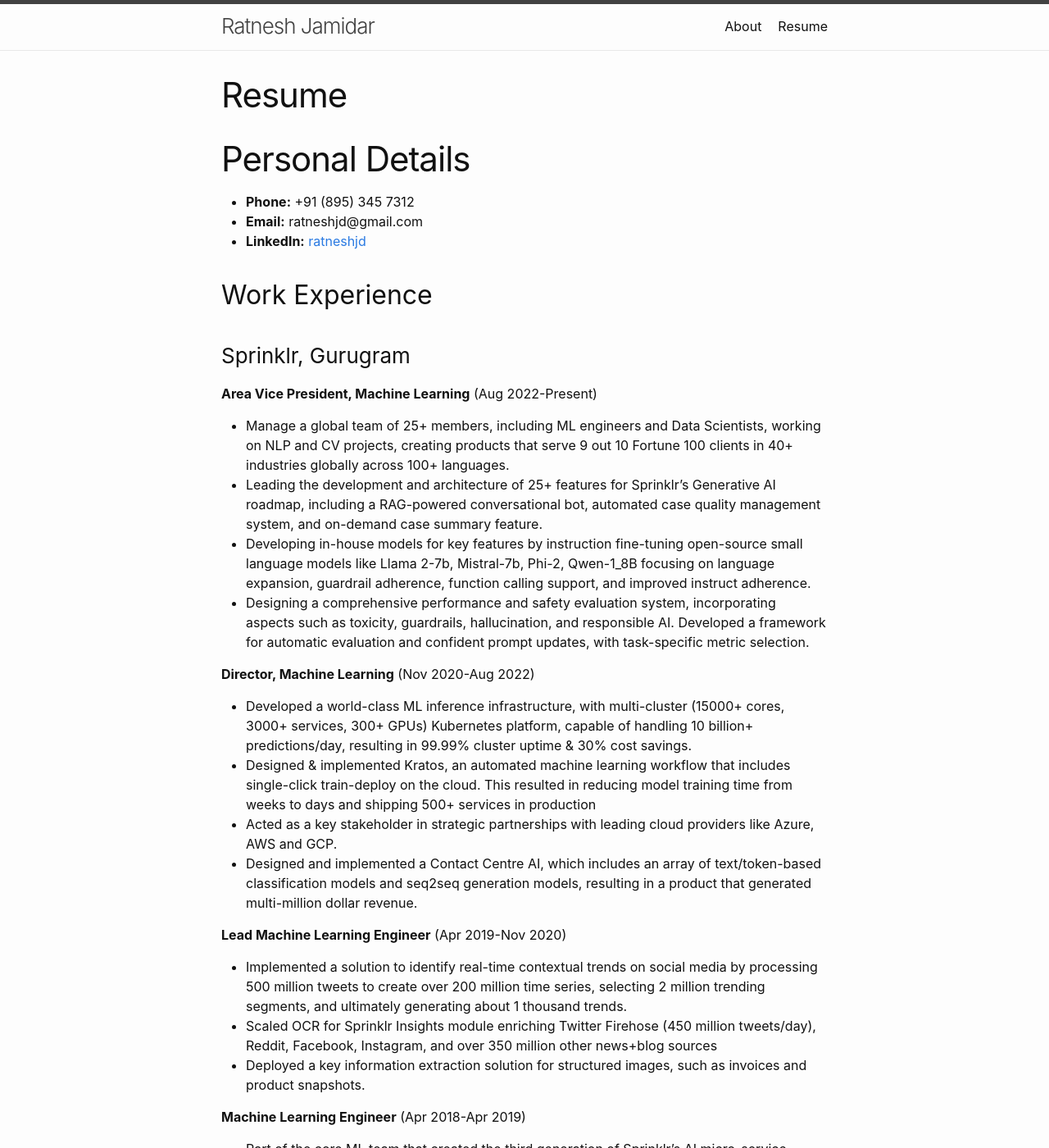
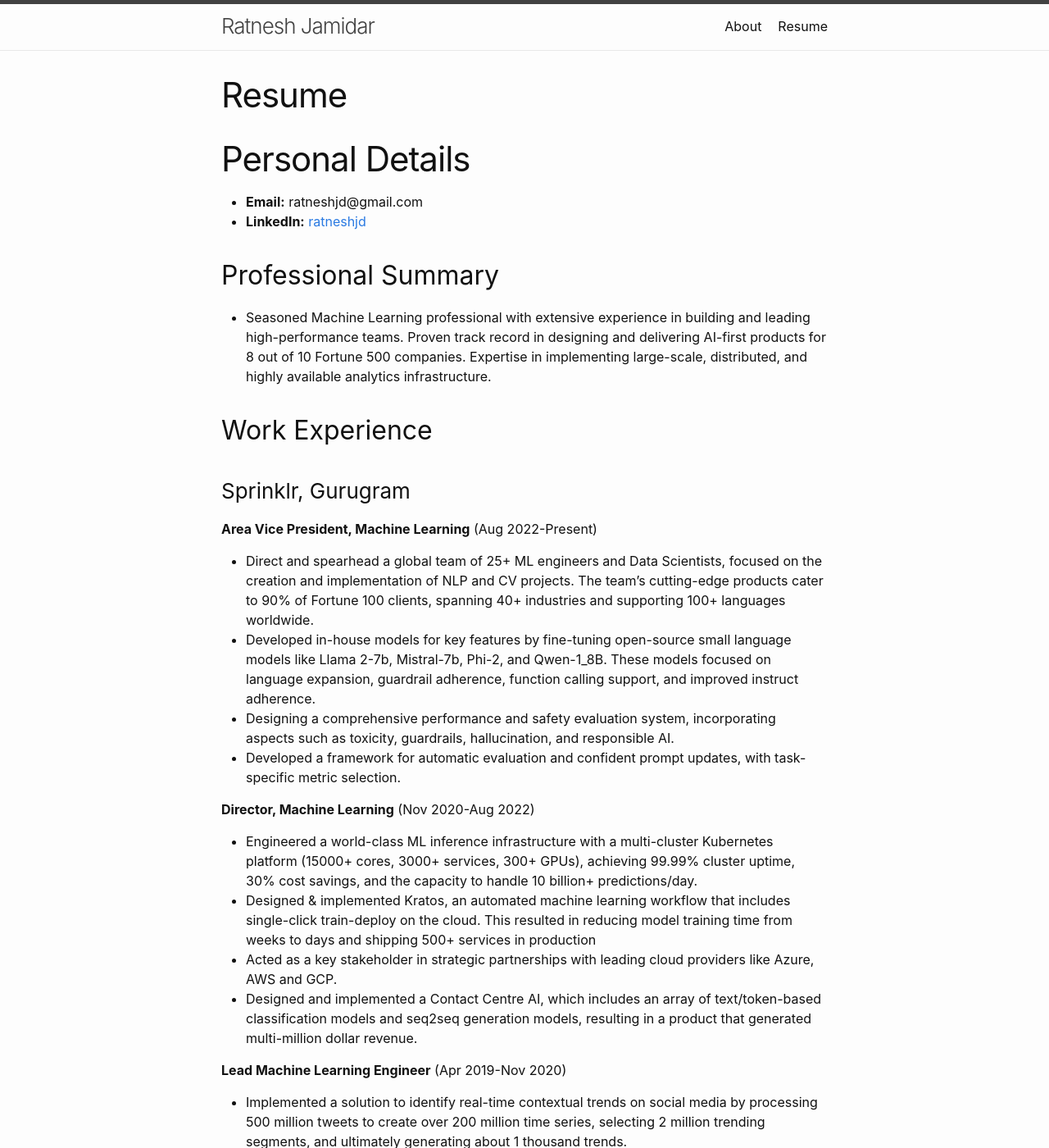
Before and after one commit to rtjamidar/rtjamidar.github.io, a Jekyll site: the page built from resume.md, in a window 1280 px wide and 1400 px high. Shown: the whole window at 82% size. Built offline with Jekyll 4.4.1, drawn with Linux system fonts in a browser that asks for light colours; some of the changed text lies outside the part shown.

Commit message:
minor update

```diff
--- a/resume.md
+++ b/resume.md
@@ -5,20 +5,23 @@ permalink: /resume/
 ---
 # Personal Details
 
-- **Phone:** +91 (895) 345 7312
 - **Email:** ratneshjd@gmail.com
 - **LinkedIn:** [ratneshjd](https://www.linkedin.com/in/ratneshjd/)
+
+
+## Professional Summary
+* Seasoned Machine Learning professional with extensive experience in building and leading high-performance teams. Proven track record in designing and delivering AI-first products for 8 out of 10 Fortune 500 companies. Expertise in implementing large-scale, distributed, and highly available analytics infrastructure.
 
 ## Work Experience
 ### Sprinklr, Gurugram
 **Area Vice President, Machine Learning** (Aug 2022-Present)
-* Manage a global team of 25+ members, including ML engineers and Data Scientists, working on NLP and CV projects, creating products that serve 9 out 10 Fortune 100 clients in 40+ industries globally across 100+ languages.
-* Leading the development and architecture of 25+ features for Sprinklr's Generative AI roadmap, including a RAG-powered conversational bot, automated case quality management system, and on-demand case summary feature.
-* Developing in-house models for key features by instruction fine-tuning open-source small language models like Llama 2-7b, Mistral-7b, Phi-2, Qwen-1_8B focusing on language expansion, guardrail adherence, function calling support, and improved instruct adherence.
-* Designing a comprehensive performance and safety evaluation system, incorporating aspects such as toxicity, guardrails, hallucination, and responsible AI. Developed a framework for automatic evaluation and confident prompt updates, with task-specific metric selection.
+* Direct and spearhead a global team of 25+ ML engineers and Data Scientists, focused on the creation and implementation of NLP and CV projects. The team's cutting-edge products cater to 90% of Fortune 100 clients, spanning 40+ industries and supporting 100+ languages worldwide.
+* Developed in-house models for key features by fine-tuning open-source small language models like Llama 2-7b, Mistral-7b, Phi-2, and Qwen-1_8B. These models focused on language expansion, guardrail adherence, function calling support, and improved instruct adherence.
+* Designing a comprehensive performance and safety evaluation system, incorporating aspects such as toxicity, guardrails, hallucination, and responsible AI.
+* Developed a framework for automatic evaluation and confident prompt updates, with task-specific metric selection.
 
 **Director, Machine Learning** (Nov 2020-Aug 2022)
-* Developed a world-class ML inference infrastructure, with multi-cluster (15000+ cores, 3000+ services, 300+ GPUs) Kubernetes platform, capable of handling 10 billion+ predictions/day, resulting in 99.99% cluster uptime & 30% cost savings.
+* Engineered a world-class ML inference infrastructure with a multi-cluster Kubernetes platform (15000+ cores, 3000+ services, 300+ GPUs), achieving 99.99% cluster uptime, 30% cost savings, and the capacity to handle 10 billion+ predictions/day.
 * Designed & implemented Kratos, an automated machine learning workflow that includes single-click train-deploy on the cloud. This resulted in reducing model training time from weeks to days and shipping 500+ services in production
 * Acted as a key stakeholder in strategic partnerships with leading cloud providers like Azure, AWS and GCP.
 * Designed and implemented a Contact Centre AI, which includes an array of text/token-based classification models and seq2seq generation models, resulting in a product that generated multi-million dollar revenue.
@@ -32,22 +35,26 @@ permalink: /resume/
 * Part of the core ML team that created the third generation of Sprinklr's AI micro-service architecture, which includes data provenance, model-versioning, tagging UI, centralized monitoring system, and scheduler for model training.
 
 **Product Engineer** (Jun 2016-Apr 2018)
-* Collaborated on building a highly scalable and fault-tolerant Spark-based data management framework for filtering data, capable of filtering millions of records (out of a billion stored in HDFS/S3) in less than a minute.
-
+* Contributed to the development of a highly scalable, fault-tolerant Spark-based data management framework, capable of filtering millions of records from billions stored in HDFS/S3 within a minute.
 ### Samsung Research Institute, Bangalore
 **Research Intern** (May 2015-Jul 2015)
-* Android Sluggishness Solution Formation Analysis
+* Analyzed and developed solutions to improve Android performance and reduce sluggishness
 
 ## Education
 ### Indian Institute of Technology Kanpur
 **B. Tech, Computer Science and Engineering** (2012-2016)
-Score: 7.8/10
+- Score: 7.8/10
+
+## Certifications
+**Coursera**
+- **Machine Learning** (Apr, 2018)
+- **Deep Learning Specialization** (May, 2018)
 
 ## Technical Skills
-- Languages: Python, Java, Scala
-- ML Tools: TensorFlow, Keras, PyTorch, Transformers, scikit-learn
+- Programming Languages: Python, Java, Scala
+- Machine Learning Tools: TensorFlow, Keras, PyTorch, Transformers, scikit-learn
 - Databases: Redis, MongoDB, ElasticSearch, MySQL
-- Others: Docker, Kubernetes, Linkerd, Spark, Kafka, HDFS, Parquet, Git, Gradle, Pip
-
-## Achievements
-- Achieved All India Rank 232 in IIT-JEE and All India Rank 889 in AIEEE among over 500,000 applicants (2012)
+- Development and Orchestration Tools: Docker, Kubernetes, Linkerd, Git, Gradle, Pip
+- Data Processing and Storage: Spark, Kafka, HDFS, Parquet
+## Awards and Honors
+- Secured All India Rank 232 in IIT-JEE (Indian Institutes of Technology Joint Entrance Examination) and All India Rank 889 in AIEEE (All India Engineering Entrance Examination) among over 500,000 applicants in 2012.
```
